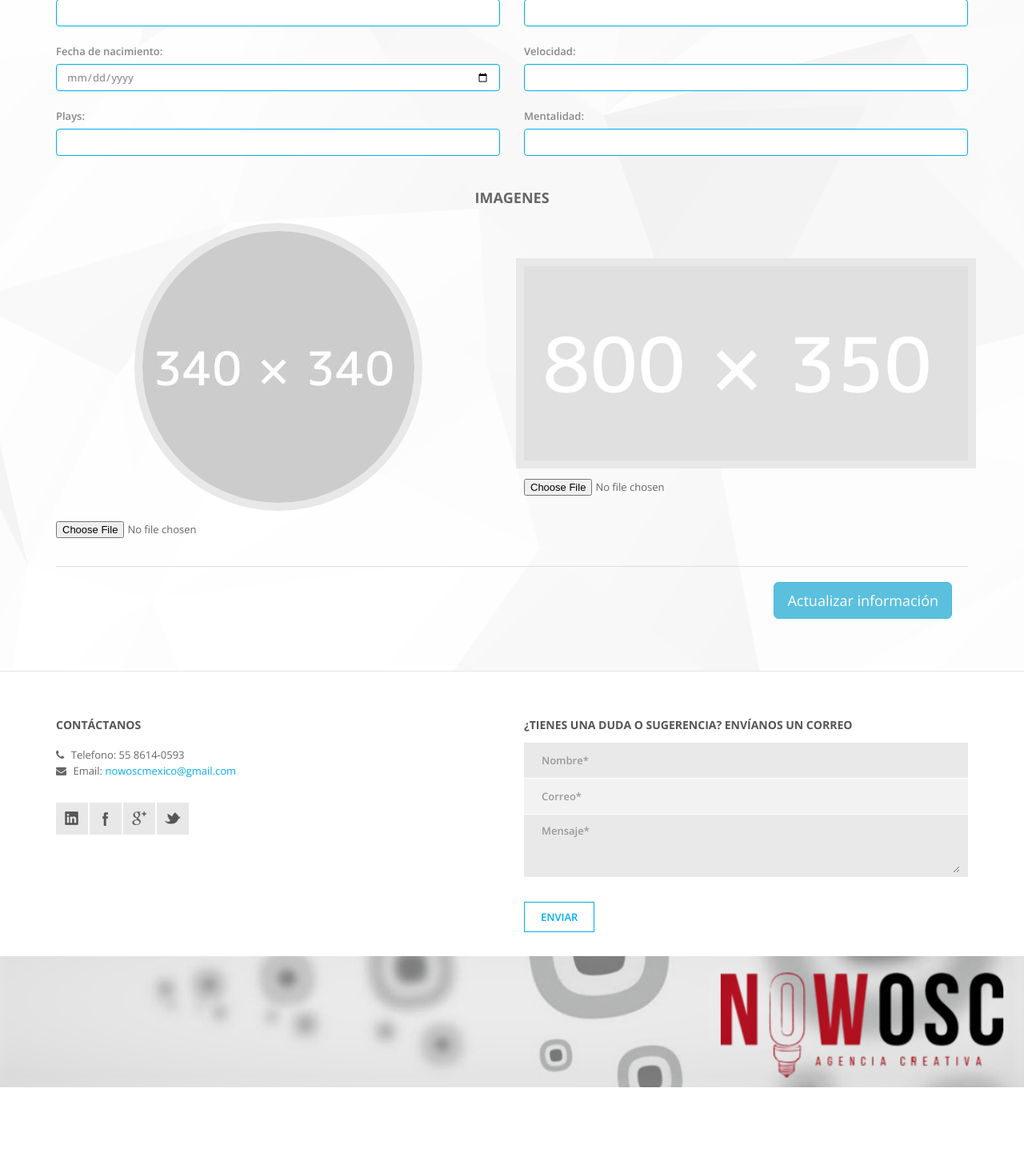
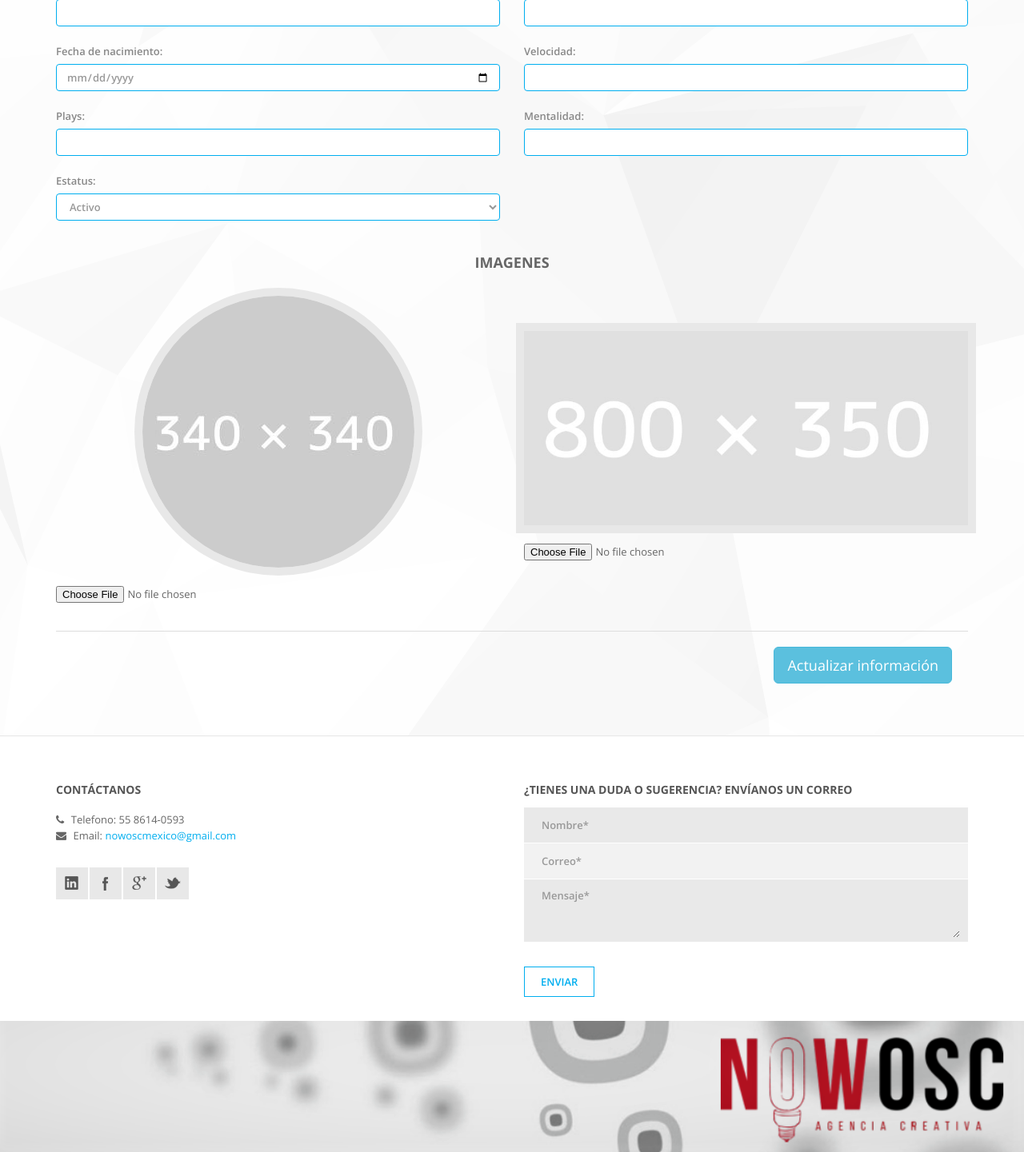
Before and after one commit to johncristobal/tennis, a CodeIgniter app: page /tenis/index.php/admin/update_player in a window 1280 px wide. Shown: the part 409-1850 px from the top of the page at 80% size. Before the commit the page ends 1769 px from the top, so only its background shows below. Run offline with CodeIgniter, Linux system fonts and the light colour scheme; data that the repository does not hold is empty; some libraries are stand-ins or nearby versions.

Commit message:
update status

```diff
--- a/application/controllers/Admin.php
+++ b/application/controllers/Admin.php
@@ -730,7 +730,8 @@ class admin extends CI_Controller{
             $result_temp=$this->Jugador->updatePlayer($datos,$id);
         }
 
-        echo "si";
+        //echo "si";
+        redirect('/admin/jugadores');
         }
     }
 
@@ -801,10 +802,10 @@ class admin extends CI_Controller{
             $result_temp=$this->Jugador->updatePlayer($datos,$result);
         }
 
-        echo "si";
+        //echo "si";
+        redirect('/admin/jugadores');
         }
 
-        //redirect('/admin/jugadores');
     }
 
     public function cerrar(){
--- a/application/views/admin/editprofile.php
+++ b/application/views/admin/editprofile.php
@@ -42,6 +42,17 @@
                         <div class="form-group">
                         <label>Plays:</label> &nbsp;&nbsp;&nbsp;&nbsp; <?php echo form_error('plays'); ?>
                         <input type="text" class="form-control" id="plays" name="plays" value="<?php echo $datos->plays;?>" style="background-color: #fff; border: 1px solid #00aeef;">
+                        </div>
+                    </p>
+                    <p>
+                        <div class="form-group">
+                        <label>Estatus:</label> &nbsp;&nbsp;&nbsp;&nbsp; <?php echo form_error('estatus'); ?>
+                        <select class="form-control" id="estatus" name="estatus" style="background-color: #fff; border: 1px solid #00aeef;">
+                            <option value="1" <?php if($datos->estatus == 1){echo "selected";}?>>Activo</option>
+                            <option value="2" <?php if($datos->estatus == 2){echo "selected";}?>>Lesionado</option>
+                            <option value="3" <?php if($datos->estatus == 3){echo "selected";}?>>No activo</option>
+                            <option value="4" <?php if($datos->estatus == 4){echo "selected";}?>>Jugador de la semana</option>
+                        </select>
                         </div>
                     </p>
                     <br>
```
Also changed, not shown: application/views/admin/editprofile_empty.php (+11 -0 lines).
